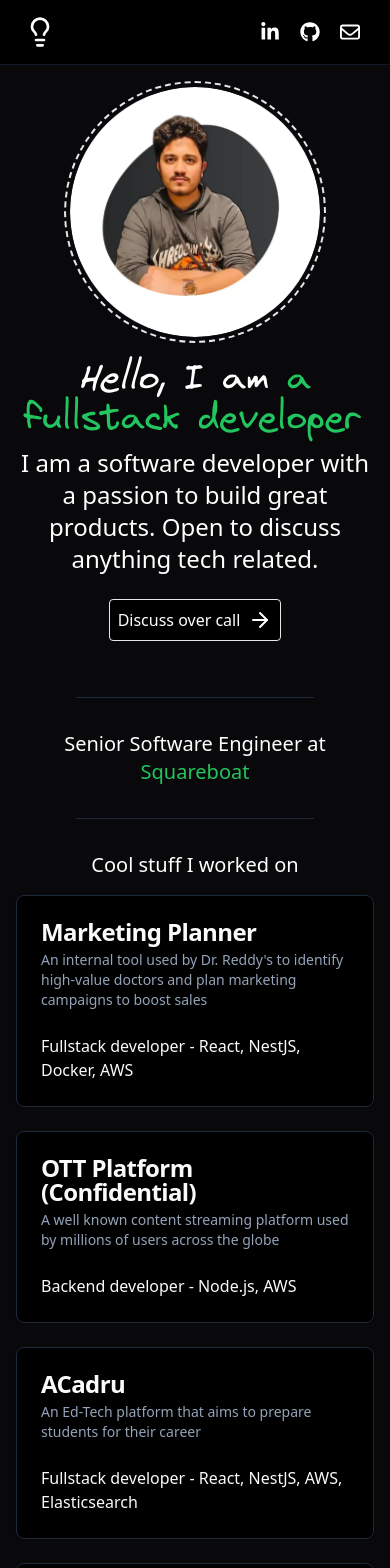
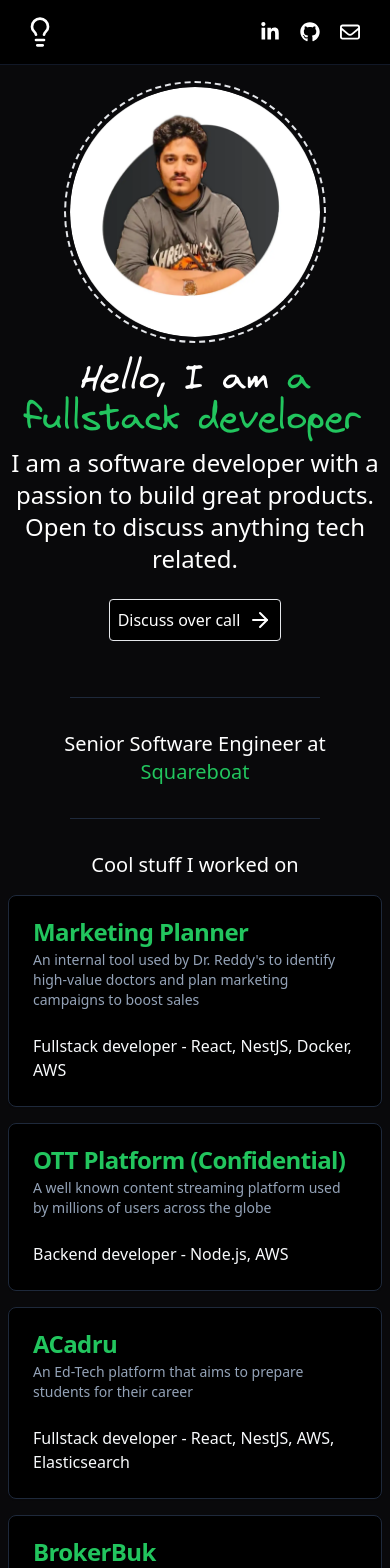
Before and after one commit to chetanbohra26/chetan-bohra-website, a React (Vite) app: page / in a window 390 px wide. Shown: the top 1568 px of the page. Built offline with nearby package versions, Linux system fonts and the light colour scheme.

Commit message:
minor layout tweaks

```diff
--- a/src/components/views/Content.tsx
+++ b/src/components/views/Content.tsx
@@ -7,7 +7,7 @@ import { Separator } from '../ui/separator';
 
 const Content = () => {
 	return (
-		<div className="flex flex-col flex-grow scroll-smooth px-4 py-2">
+		<div className="flex flex-col flex-grow scroll-smooth px-2 sm:px-4 py-2">
 			<Introduction />
 
 			<Separator className="w-2/3 mx-auto my-8" />
--- a/src/components/views/Projects.tsx
+++ b/src/components/views/Projects.tsx
@@ -45,9 +45,9 @@ const Projects = () => {
             <div className="flex grid grid-cols-1 sm:grid-cols-3 gap-4">
                 {
                     projects.map((proj, index) => (
-                        <Card className='mw-[300px] flex flex-col mb-2' key={index}>
+                        <Card className='mw-[300px] flex flex-col' key={index}>
                             <CardHeader>
-                                <CardTitle className="flex">
+                                <CardTitle className={`flex text-green-500 ${proj.link && 'hover:text-green-300'}`}>
                                     <a
                                         href={proj?.link}
                                         target="_blank"
--- a/src/components/views/Technologies.tsx
+++ b/src/components/views/Technologies.tsx
@@ -21,13 +21,13 @@ const Technologies = () => {
         { img: reactImg, alt: 'React.js' },
         { img: goImg, alt: 'Go' },
         { img: awsImg, alt: 'AWS' },
-        { img: tensorflowImg, alt: 'Tensorflow' },
         { img: esImg, alt: 'Elastic Search' },
         { img: redisImg, alt: 'Redis' },
         { img: mysqlImg, alt: 'MySQL' },
         { img: pgImg, alt: 'Postgres' },
         { img: mongoImg, alt: 'Mongo DB' },
         { img: socketIoImg, alt: 'Socket.io' },
+        { img: tensorflowImg, alt: 'Tensorflow' },
         /*{
             icon: (
                 <PlusCircleIcon className="h-20 w-20 p-2 fill-black hover:scale-125 transition ease-in-out duration-200" />
```
